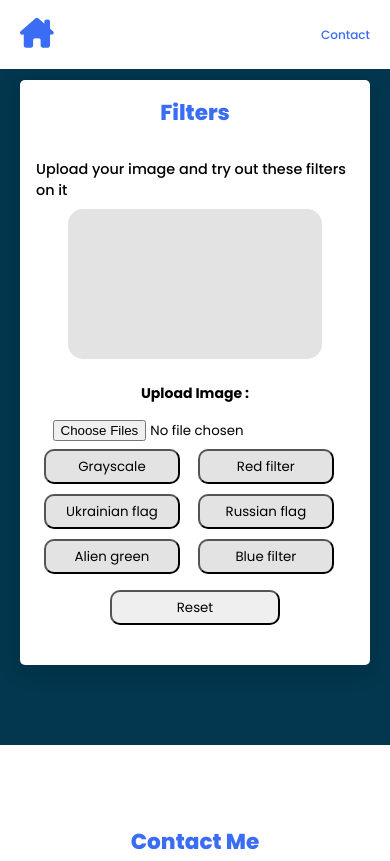
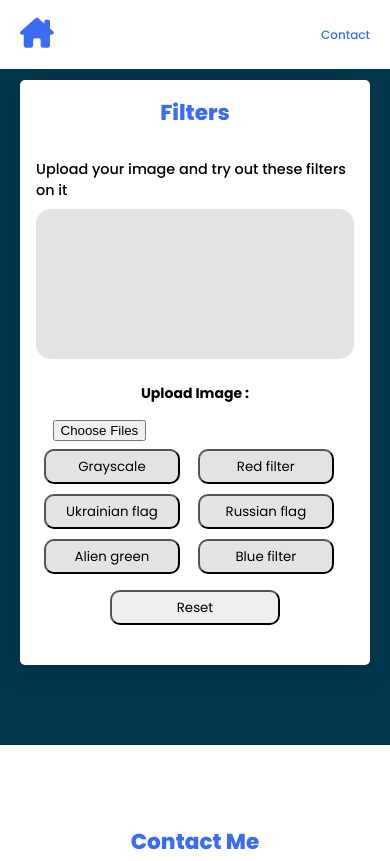
Before and after one commit to RadwanH/MyWeb, a plain HTML site: page filters-page.html in a window 390 px wide. Shown: the top 861 px of the page. Drawn offline with Linux system fonts and the light colour scheme.

Commit message:
fix filters-page for mobile

```diff
--- a/style.css
+++ b/style.css
@@ -1,6 +1,5 @@
 @import url('https://fonts.googleapis.com/css2?family=Poppins:ital,wght@0,100;0,200;0,300;0,400;0,500;0,600;0,700;0,800;0,900;1,100;1,200;1,300;1,400;1,500;1,600;1,700;1,800;1,900&display=swap');
-
-*{
+* {
     font-family: 'Poppins', sans-serif;
     margin: 0;
     padding: 0;
@@ -11,13 +10,17 @@
 header {
     background-color: #fff;
     width: 100%;
-    position: fixed; /* it makes the header stay as you scroll*/
-    z-index: 999; /* it prevents other elements from covering the header*/
+    position: fixed;
+    /* it makes the header stay as you scroll*/
+    z-index: 999;
+    /* it prevents other elements from covering the header*/
     display: flex;
-    justify-content: space-between; /* it puts space between the elements in the header*/
-    align-items: center; /*centers vertically*/
-    padding: 7px 200px; /* the 15px is for right and left and the 200px is for up and down*/
-
+    justify-content: space-between;
+    /* it puts space between the elements in the header*/
+    align-items: center;
+    /*centers vertically*/
+    padding: 7px 200px;
+    /* the 15px is for right and left and the 200px is for up and down*/
 }
 
 .logo {
@@ -27,7 +30,7 @@ header {
     text-decoration: none;
 }
 
-.navigation a{
+.navigation a {
     text-decoration: none;
     color: #3a6cf4;
     font-size: 1.1em;
@@ -35,7 +38,7 @@ header {
     padding-left: 30px;
 }
 
-.navigation a:hover{
+.navigation a:hover {
     color: #450920;
 }
 
@@ -45,24 +48,27 @@ section {
 
 .main {
     width: 100%;
-    min-height: 100vh; /* vh = view port is the view that is infront of u when u open the web*/
+    min-height: 100vh;
+    /* vh = view port is the view that is infront of u when u open the web*/
     display: flex;
-    align-items: center; /*centers the elements */
+    align-items: center;
+    /*centers the elements */
     background: url(images/background2.png) no-repeat;
     background-size: cover;
     background-position: center;
-    background-attachment: fixed; /* the image stays when i scroll the page */
-
+    background-attachment: fixed;
+    /* the image stays when i scroll the page */
 }
 
-.main h2{
+.main h2 {
     color: #fff;
     font-size: 1.4em;
     font-weight: 500;
 }
 
-.main h2 span{
-    display: inline-block; /* we cannot margin it because its inline element thats why we did this command so we can margin it */
+.main h2 span {
+    display: inline-block;
+    /* we cannot margin it because its inline element thats why we did this command so we can margin it */
     margin-top: 10px;
     color: #3a6cf4;
     font-size: 3em;
@@ -76,7 +82,6 @@ section {
     letter-spacing: 1px;
     margin-top: 10px;
     margin-bottom: 30px;
-
 }
 
 .main-btn {
@@ -88,7 +93,8 @@ section {
     display: inline-block;
     padding: 0.9375em 2.187em;
     letter-spacing: 1px;
-    border-radius: 15px; /* curve*/
+    border-radius: 15px;
+    /* curve*/
     margin-bottom: 40px;
     transition: 0.7s ease;
 }
@@ -98,15 +104,16 @@ section {
     transform: scale(1.1);
 }
 
-.social-icons a{
+.social-icons a {
     color: #fff;
     font-size: 1.7em;
     padding-right: 30px;
 }
 
-.title{
-    display: flex; /*so i can center it*/
-    justify-content:  center;
+.title {
+    display: flex;
+    /*so i can center it*/
+    justify-content: center;
     color: #3a6cf4;
     font-size: 2.2em;
     font-weight: 800;
@@ -123,15 +130,15 @@ section {
 .card {
     background-color: #fff;
     width: 21.25em;
-    box-shadow: 0 5px 25px rgba(1, 1, 1, 15%); /* {shadow-top-bottom , shadow-right(if u want left use -minus) , how blury it should be , the color of the shadow}*/
+    box-shadow: 0 5px 25px rgba(1, 1, 1, 15%);
+    /* {shadow-top-bottom , shadow-right(if u want left use -minus) , how blury it should be , the color of the shadow}*/
     border-radius: 10px;
     padding: 25px;
     margin: 15px;
     transition: 0.7s ease;
-
 }
 
-.card-link{
+.card-link {
     text-decoration: none;
     color: #000;
 }
@@ -151,7 +158,7 @@ section {
     text-align: center;
 }
 
-.info h3{
+.info h3 {
     color: #3a6cf4;
     font-size: 1.2em;
     font-weight: 700;
@@ -162,7 +169,7 @@ section {
     background-color: #02374f;
 }
 
-.intrests .content{
+.intrests .content {
     margin-top: 30px;
 }
 
@@ -185,7 +192,7 @@ section {
     opacity: 0.9;
 }
 
-.intrest-image img{
+.intrest-image img {
     width: 100%;
 }
 
@@ -193,7 +200,7 @@ section {
     padding: 1em;
 }
 
-.intrest-info p{
+.intrest-info p {
     font-size: 0.8em;
     color: #000;
 }
@@ -211,20 +218,19 @@ section {
     color: #3a6cf4;
 }
 
-.read-more:hover{
+.read-more:hover {
     color: #450920;
-
 }
 
-.contact-cards .icon{
+.contact-cards .icon {
     font-size: 4.5em;
 }
 
-.contact-cards .info h3{
+.contact-cards .info h3 {
     color: #000;
 }
 
-.contact-cards .info p{
+.contact-cards .info p {
     font-size: 1.4em;
 }
 
@@ -241,214 +247,63 @@ section {
     font-weight: 600;
 }
 
-.footer-title span{
+.footer-title span {
     color: #3a6cf4;
 }
 
-.footer .social-icons a{
+.footer .social-icons a {
     font-size: 1.3em;
     padding: 0 12px 0 0;
 }
 
-@media (max-width:1023px){
-    header{
+@media (max-width:1023px) {
+    header {
         padding: 12px 20px;
     }
-
     .logo {
-        font-size: 2.5em; /* em is reletive to body size*/
-
+        font-size: 2.5em;
+        /* em is reletive to body size*/
     }
-
-    .navigation a{
+    .navigation a {
         padding-left: 10px;
         font-size: 1em;
     }
-
-    .title{
+    .title {
         font-size: 1.8em;
     }
-
     section {
         padding: 80px 20px;
     }
-
-    .main h2{
+    .main h2 {
         font-size: 1em;
     }
-
-    .main h3{
+    .main h3 {
         font-size: 1.6em;
     }
-
-    .content{
+    .content {
         flex-direction: column;
         align-items: center;
     }
 }
 
-@media (max-width:641px){
-    body{
+@media (max-width:641px) {
+    body {
         font-size: 12px;
     }
-
-    .main h2{
+    .main h2 {
         font-size: 0.8em;
     }
-
-    .main h3{
+    .main h3 {
         font-size: 1.4em;
     }
 }
 
-@media (max-width:300px){
-    body{
+@media (max-width:300px) {
+    body {
         font-size: 10px;
     }
 }
 
-
-
-
-/* FILTERS PAGE*/
-  /*
-.wrapper {
-    background-color: #fff;
-    width: 50em;
-    box-shadow: 0 5px 25px rgba(1, 1, 1, 15%);
-    border-radius: 10px;
-    padding: 25px;
-    margin: 50px;
-}
-.wrapper h2{
-    display: flex;
-    justify-content:  center;
-    color: #3a6cf4;
-    font-size: 2.2em;
-    font-weight: 800;
-    margin-bottom: 30px;
-}
-.wrapper article {
-    margin-left: 10px;
-    font-size:1.2em;
-    color: #000;
-    font-weight: 500;
-}
-
-.filter-canvas{
-    justify-content: center;
-    align-items: center;
-
-    background-color: #02374f;
-}
-
-.canvas-div {
-    width: 100%;
-    height: auto;
-    display: flex;
-    justify-content: center;
-
-}
-
-#canvas {
-
-    max-height: 50vh;
-    background-color: #e3e3e3;
-    margin: inherit;
-    overflow: hidden;
-    border-radius: 15px;
-
-}
-
-.wrapper h3{
-    font-family: catamaran ;
-    font-size: 25px;
-    font-weight: 600;
-    color: #111;
-    margin: 10px 10px;
-}
-#upload {
-    font-size: 24px;
-    height: 45px;
-    border-radius: 15px;
-    margin-left: 10px;
-
-}
-
-
-
-.btnbox{
-    width: calc(100% - 80px);
-    padding: 40px 40px;
-    margin-top: 20px;
-    overflow: hidden;
-    border-radius: 15px;
-
-}
-
-.btnbox .btn{
-    width: calc((100% - 80px)/3);
-    height: 45px;
-    margin-bottom: 10px;
-    margin-right: 10px;
-    background-color: #e3e3e3;
-    border-radius: 15px;
-
-
-}
-.btnbox .btn:hover {
-     background-color: #0a49f6;
-}
-
-
-
-#reset{
-    margin-left: 25% ;
-    width: calc((100% - 80px)/2);
-    height: 45px;
-    background-color: #e3e3e3;
-    border-radius: 15px;
-}
-#reset:hover {
-    background-color: #0a49f6;
-}
-
-
-@media (max-width:1023px){
-    #canvas {
-    width: 50%;
-    margin: 20px 25% ;
-
-    }
-
-    .wrapper {
-        width: 50em;
-        padding: 25px;
-    }
-
-    .wrapper article {
-        margin-left: 25%;
-        margin-right: 25%;
-    }
-
-    .wrapper h3{
-        margin-left: 25%;
-        margin-right: 25%;
-    }
-
-    #upload {
-        margin-left: 25%;
-
-    }
-
-    .btnbox{
-        width: 50%;
-        padding: 0 0 0 5% ;
-        margin: 5px 25% 20px;
-    }
-
-}
-*/
 
 /* FILTERS-PAGE */
 
@@ -464,17 +319,16 @@ section {
 }
 
 .wrapper article {
-    font-size:1.2em;
+    font-size: 1.2em;
     font-weight: 500;
 }
 
-.filter-canvas{
+.filter-canvas {
     background-color: #02374f;
 }
 
 .canvas-div {
-    max-height: 25%;
-    max-width: 80%;
+    width: 100%;
     display: flex;
     justify-content: center;
     align-items: center;
@@ -484,13 +338,19 @@ section {
     margin: 8px;
 }
 
+#canvas {
+    max-height: 50vh;
+}
+
+
 /* upload section styling for mobile*/
 
-.upload-sec{
+.upload-sec {
     display: flex;
     flex-direction: column;
     align-items: center;
     padding: 8px;
+    width: 100%;
 }
 
 .upload-sec h3 {
@@ -502,13 +362,13 @@ section {
     justify-content: center;
     position: relative;
     margin: 8px auto;
+    color: white;
 }
-
 
 .btnbox {
     display: flex;
     flex-wrap: wrap;
-    gap: 10px 18px ;
+    gap: 10px 18px;
 }
 
 .btn {
@@ -538,3 +398,8 @@ section {
 #reset:hover {
     background-color: #3a6cf4;
 }
+
+@media (min-width:600px) {
+    /*will add later*/
+    /*for now desktop view looks fine*/
+}
```
Also changed, not shown: filters-page.html (+4 -2 lines).
